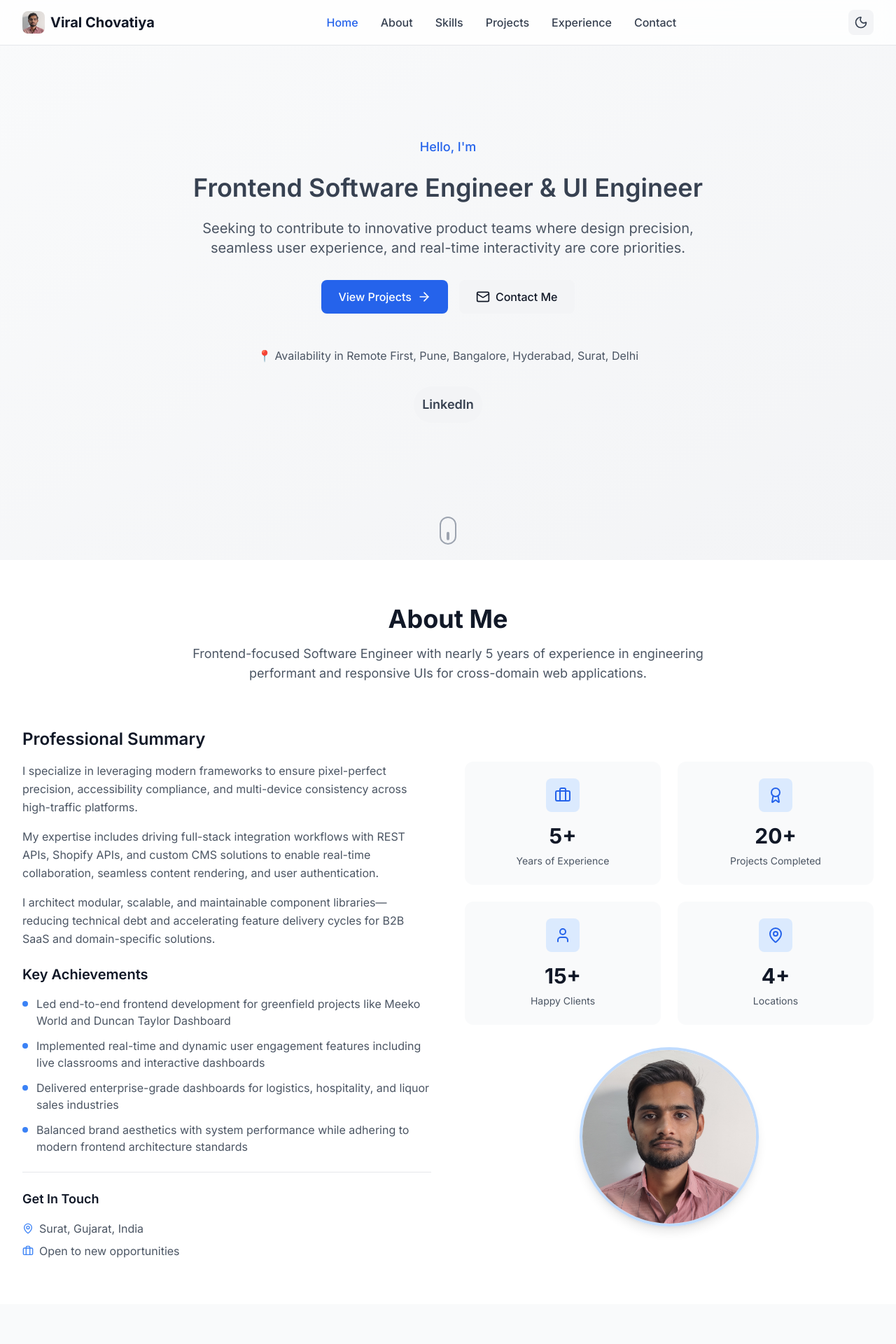
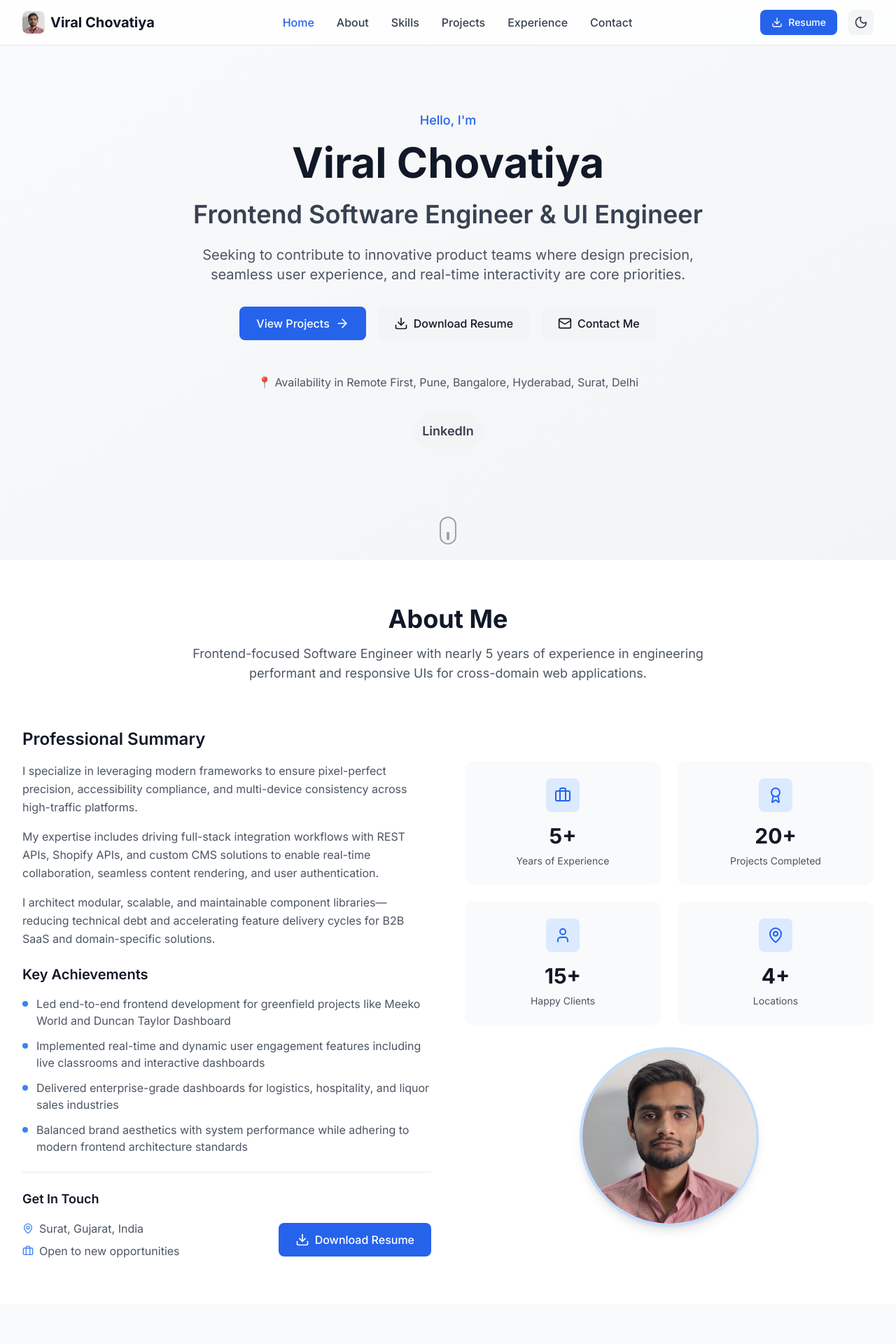
Before and after one commit to ChovatiyaViral/Profile, a React (Create React App) app: page / in a window 1280 px wide. Shown: the top 1920 px of the page at 70% size. Built offline with nearby package versions, Linux system fonts and the light colour scheme.

Commit message:
add resume download option

```diff
--- a/src/components/About.tsx
+++ b/src/components/About.tsx
@@ -1,5 +1,5 @@
 import { motion } from 'framer-motion';
-import { User, Award, Briefcase, MapPin } from 'lucide-react';
+import { User, Award, Briefcase, MapPin, Download } from 'lucide-react';
 import { contactInfo } from '../data/social';
 
 const About = () => {
@@ -107,6 +107,7 @@ const About = () => {
                 <h4 className="text-lg font-semibold text-gray-900 dark:text-white mb-4">
                   Get In Touch
                 </h4>
+                <div className="flex flex-col sm:flex-row sm:items-center sm:justify-between gap-4">
                   <div className="space-y-2 text-gray-600 dark:text-gray-300">
                     <p className="flex items-center space-x-2">
                       <MapPin size={16} className="text-primary-500" />
@@ -116,6 +117,17 @@ const About = () => {
                       <Briefcase size={16} className="text-primary-500" />
                       <span>Open to new opportunities</span>
                     </p>
+                  </div>
+                  <div>
+                    <a
+                      href="/resume.pdf"
+                      download="Viral_Chovatiya_resume.pdf"
+                      className="btn-primary group"
+                    >
+                      <Download size={20} className="group-hover:translate-y-0.5 transition-transform duration-200" />
+                      Download Resume
+                    </a>
+                  </div>
                 </div>
               </div>
             </div>
--- a/src/components/Hero.tsx
+++ b/src/components/Hero.tsx
@@ -1,5 +1,5 @@
 import { motion } from 'framer-motion';
-import { ArrowRight, Mail } from 'lucide-react';
+import { ArrowRight, Mail, Download } from 'lucide-react';
 import { socialLinks } from '../data/social';
 
 const Hero = () => {
@@ -36,7 +36,7 @@ const Hero = () => {
             transition={{ duration: 0.8, delay: 0.4 }}
             className="text-4xl sm:text-5xl lg:text-6xl font-bold text-gray-900 dark:text-white mb-6"
           >
-            {/* Viral Chovatiya */}
+            Viral Chovatiya
           </motion.h1>
 
           {/* Role */}
@@ -74,6 +74,14 @@ const Hero = () => {
               View Projects
               <ArrowRight size={20} className="group-hover:translate-x-1 transition-transform duration-200" />
             </button>
+            <a
+              href="/resume.pdf"
+              download="Viral_Chovatiya_resume.pdf"
+              className="btn-secondary group"
+            >
+              <Download size={20} className="group-hover:translate-y-0.5 transition-transform duration-200" />
+              Download Resume
+            </a>
             <button
               onClick={() => scrollToSection('#contact')}
               className="btn-secondary group"
--- a/src/components/Navbar.tsx
+++ b/src/components/Navbar.tsx
@@ -1,6 +1,6 @@
 import { useState, useEffect } from 'react';
 import { motion, AnimatePresence } from 'framer-motion';
-import { Menu, X, Sun, Moon } from 'lucide-react';
+import { Menu, X, Sun, Moon, Download } from 'lucide-react';
 import { useTheme } from '../hooks/useTheme';
 
 const Navbar = () => {
@@ -116,6 +116,15 @@ const Navbar = () => {
 
           {/* Theme Toggle & Mobile Menu Button */}
           <div className="flex items-center space-x-4">
+            <a
+              href="/resume.pdf"
+              download="Viral_Chovatiya_resume.pdf"
+              className="hidden md:inline-flex items-center gap-2 px-4 py-2 rounded-lg bg-primary-600 hover:bg-primary-700 text-white font-medium text-sm transition-colors duration-200 shadow-sm"
+            >
+              <Download size={16} />
+              Resume
+            </a>
+
             <button
               onClick={toggleTheme}
               className="p-2 rounded-lg bg-gray-100 dark:bg-dark-800 text-gray-700 dark:text-gray-300 hover:bg-gray-200 dark:hover:bg-dark-700 transition-colors duration-200"
@@ -163,6 +172,18 @@ const Navbar = () => {
                   </button>
                 );
               })}
+
+              <div className="pt-2 pb-1 px-4">
+                <a
+                  href="/resume.pdf"
+                  download="Viral_Chovatiya_resume.pdf"
+                  onClick={() => setIsMenuOpen(false)}
+                  className="flex items-center justify-center gap-2 w-full py-3 px-4 rounded-lg bg-primary-600 hover:bg-primary-700 text-white font-medium text-base transition-colors duration-200 shadow-sm"
+                >
+                  <Download size={18} />
+                  Download Resume
+                </a>
+              </div>
             </div>
           </motion.div>
         )}
--- a/src/index.css
+++ b/src/index.css
@@ -36,6 +36,10 @@
     -ms-user-select: text;
     user-select: text;
   }
+
+  button, a, [role="button"] {
+    cursor: pointer;
+  }
 }
 
 @layer components {
```
Also changed, not shown: 15 other files (tests, documents, lock files or other folders). Lines whose indentation alone changed are shown as unchanged.
